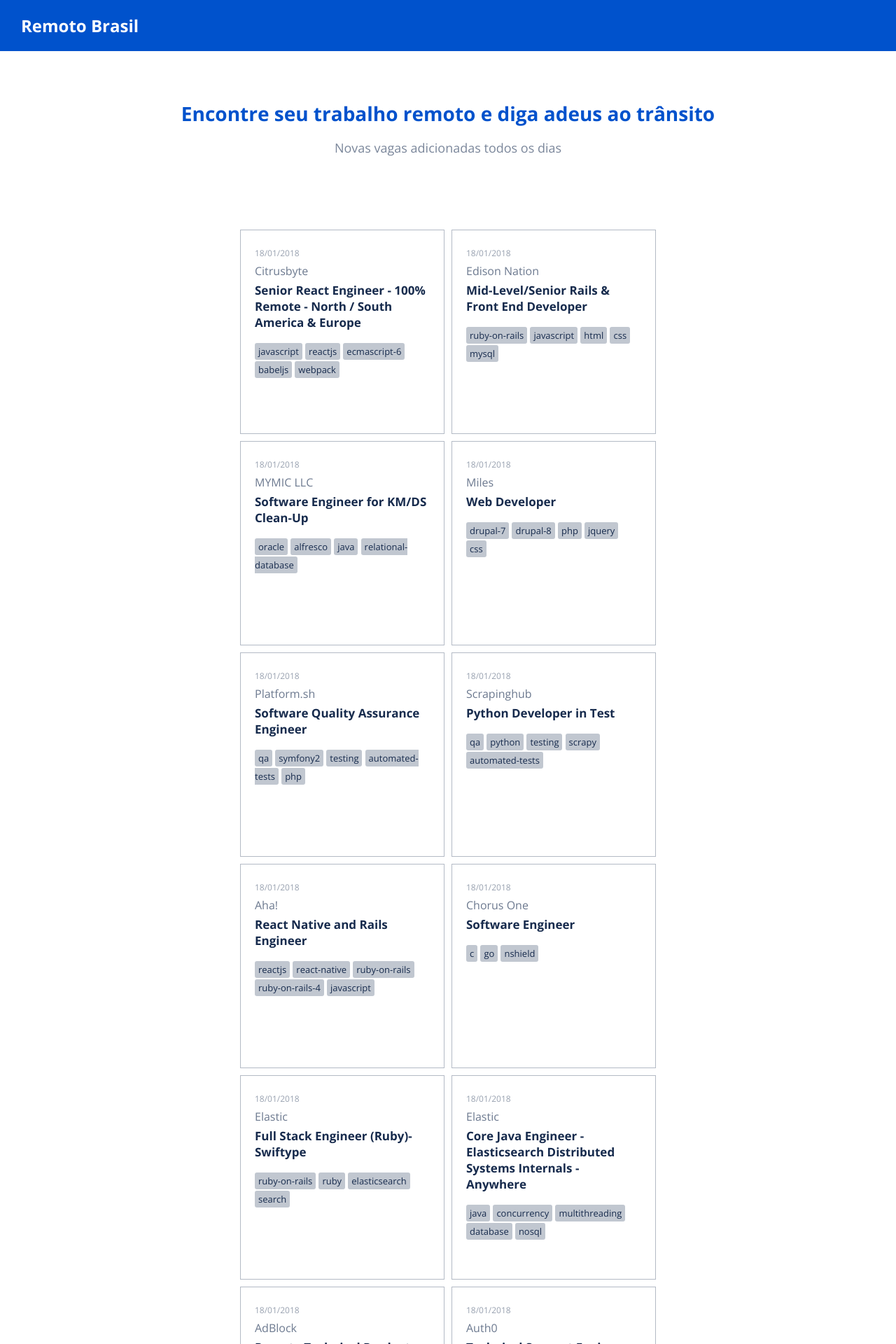
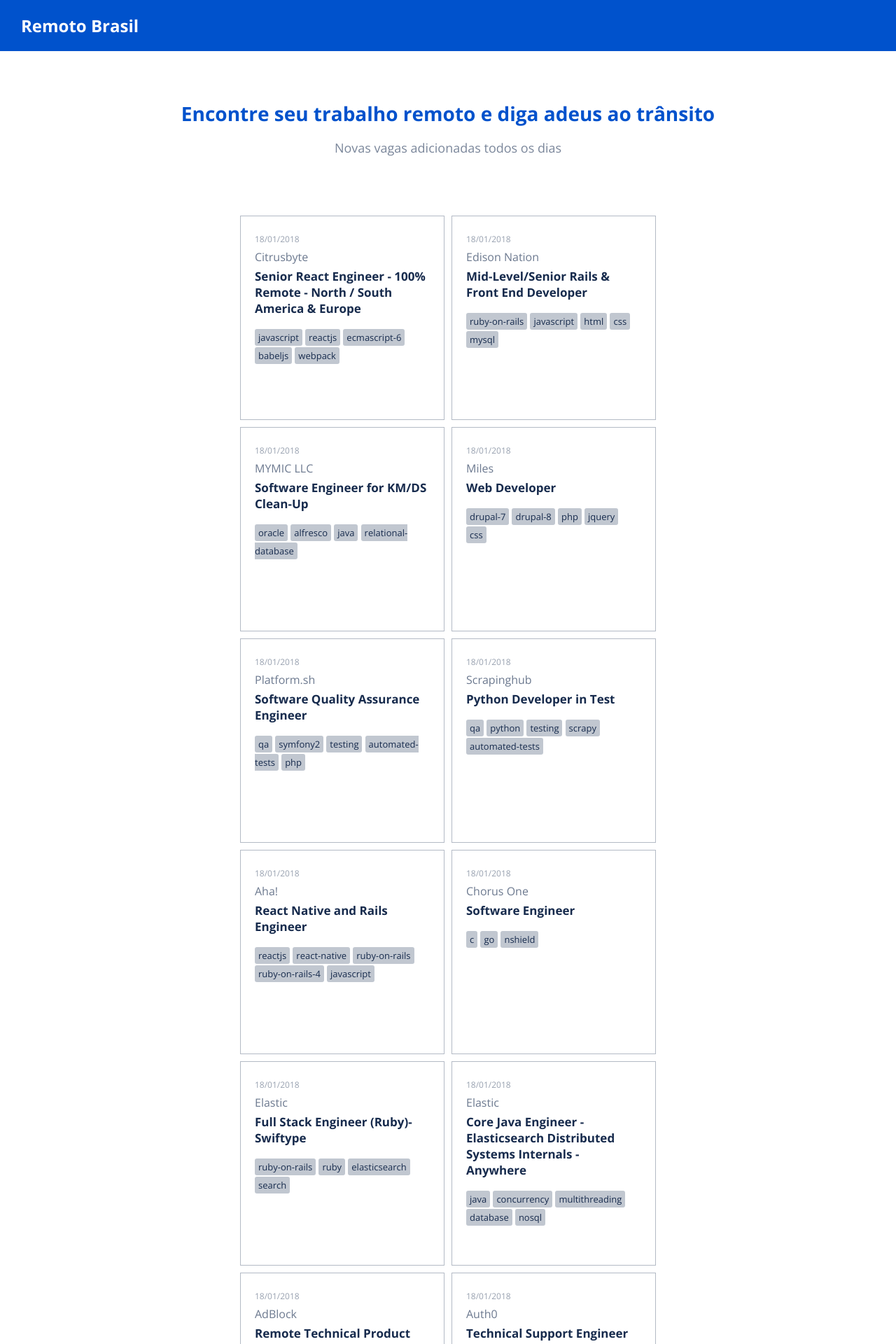
Before and after one commit to devfsa/remotocc-site, a Jekyll site: the page built from index.html, in a window 1280 px wide. Shown: the top 1920 px of the page at 70% size. Built offline with Jekyll 4.4.1, drawn with Linux system fonts in a browser that asks for light colours.

Commit message:
style filters

```diff
--- a/_sass/jobs.scss
+++ b/_sass/jobs.scss
@@ -58,7 +58,7 @@
     display: flex;
     justify-content: center;
     flex-direction: row;
-    margin: 20px 0;
+    margin-bottom: 20px;
 
     .filtersInner {
         display: flex;
--- a/assets/js/main.js
+++ b/assets/js/main.js
@@ -11,7 +11,6 @@
 
     // listening clear filters button
     clearFiltersBtn.addEventListener('click', clearFiltersHandler);
-    console.log(filters);
 
     // listening url change detection
     window.addEventListener('hashchange', changeUrlHandler);
```
